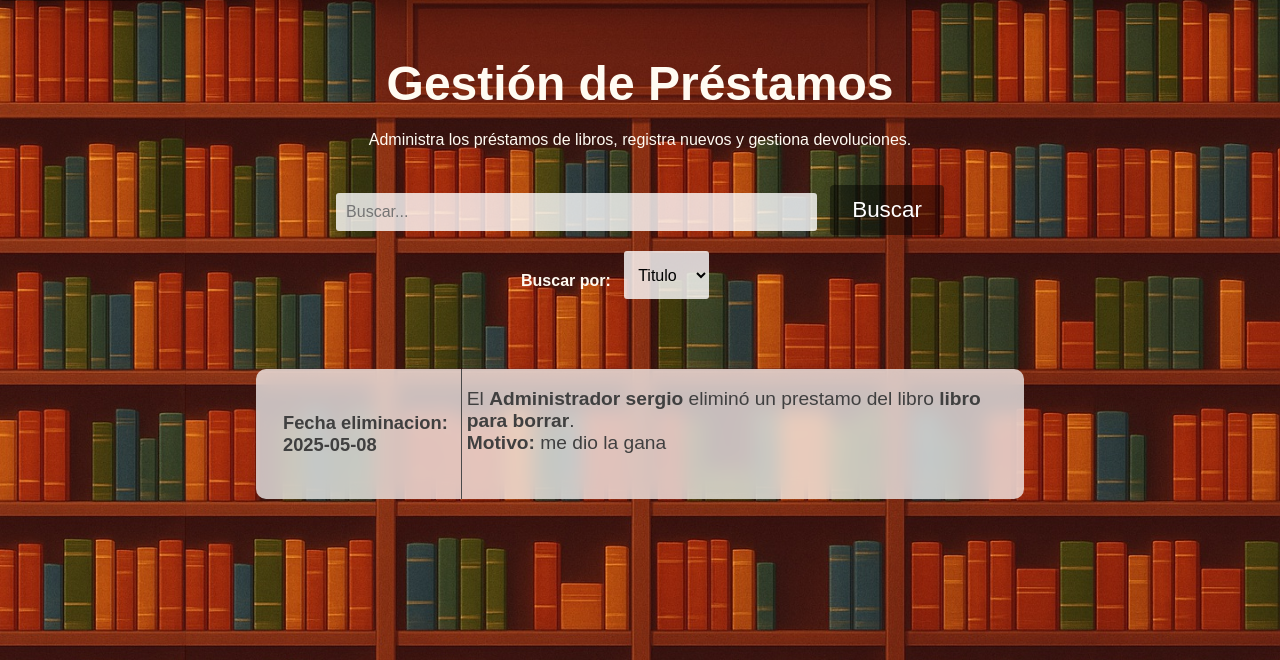
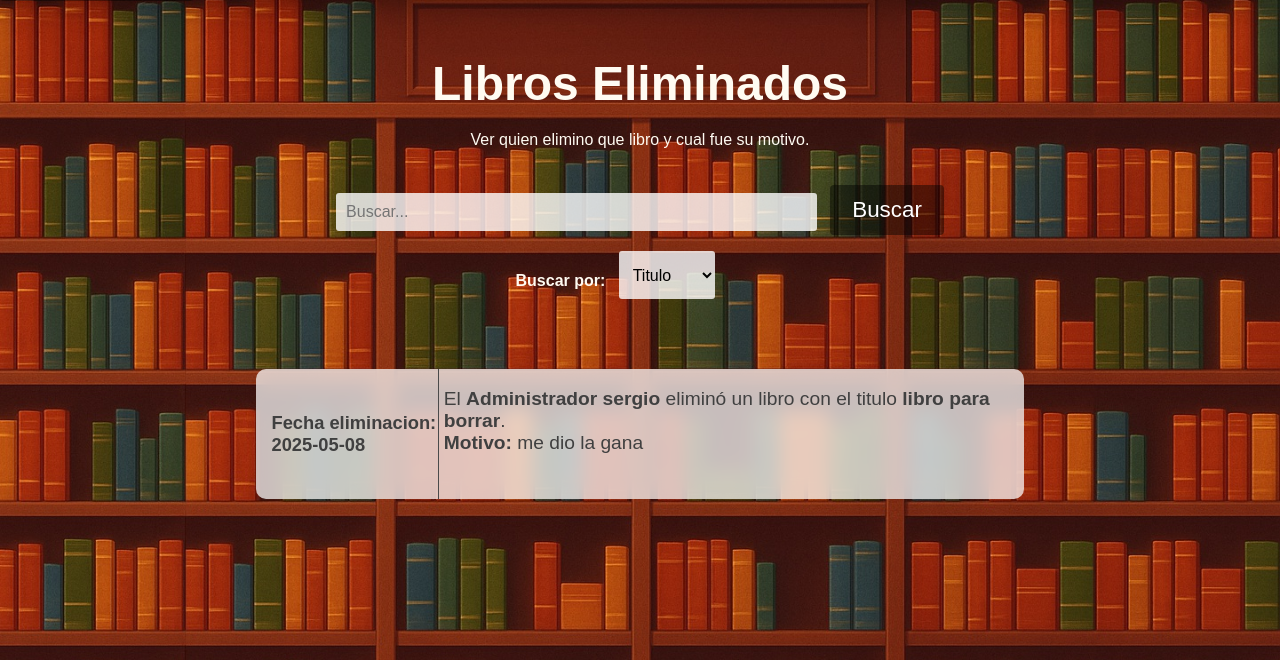
Before and after one commit to SerGioAMM/Biblioteca_V3, a Flask app: page /libros_eliminados in a window 1280 px wide. Shown: the part 71-731 px from the top of the page. Run offline with Flask 3, Linux system fonts and the light colour scheme; a user stored in the database is signed in; data comes from the database, SQL or seed files in the repository; both versions use the stored data as it was after the commit.

Commit message:
agregado modulo de libros y prestamos eliminados totalmente funcional, corregido bug de paginacion, con esto la plataforma es totalmente funcional

```diff
--- a/app.py
+++ b/app.py
@@ -363,9 +363,6 @@
 
 # ----------------------------------------------------- SUGERENCIAS DINAMICAS ----------------------------------------------------- #
 
-#TODO: Completar conforme a las sugerencias que faltan
-#? Aun no se si sugerir en la busqueda de libros
-
 @app.route("/sugerencias-lugares")
 def sugerencias_lugares():
     conexion = conexion_BD()
@@ -473,19 +470,66 @@
 
     return jsonify([fila[0] for fila in sugerencia])
 
-# ----------------------------------------------------- PRESTAMOS ----------------------------------------------------- #
-
-@app.route("/prestamos",methods = ["GET","POST"])
-def prestamos():
-    if "usuario" not in session:
-        return redirect("/") #Solo se puede acceder con session iniciada
+@app.route("/sugerencias-prestamo-eliminado-administradores")
+def sugerencias_prestamo_eliminado_administradores():
     conexion = conexion_BD()
     query = conexion.cursor()
 
+    query.execute("""select DISTINCT a.usuario from administradores a
+                    join prestamos_eliminados pe on a.id_administrador = pe.id_administrador""")
+    sugerencia = query.fetchall()
+
+    query.close()
+    conexion.close()
+
+    return jsonify([fila[0] for fila in sugerencia])
+
+@app.route("/sugerencias-prestamo-eliminado-libro")
+def sugerencias_prestamo_eliminado_libro():
+    conexion = conexion_BD()
+    query = conexion.cursor()
+
+    query.execute("""select DISTINCT titulo from prestamos_eliminados""")
+    sugerencia = query.fetchall()
+
+    query.close()
+    conexion.close()
+
+    return jsonify([fila[0] for fila in sugerencia])
+
+@app.route("/sugerencias-libro-eliminado-administradores")
+def sugerencias_libro_eliminado_administradores():
+    conexion = conexion_BD()
+    query = conexion.cursor()
+
+    query.execute("""select DISTINCT a.usuario from administradores a
+                    join libros_eliminados le on a.id_administrador = le.id_administrador""")
+    sugerencia = query.fetchall()
+
+    query.close()
+    conexion.close()
+
+    return jsonify([fila[0] for fila in sugerencia])
+
+@app.route("/sugerencias-libro-eliminado")
+def sugerencias_libro_eliminado():
+    conexion = conexion_BD()
+    query = conexion.cursor()
+
+    query.execute("""select DISTINCT titulo from libros_eliminados""")
+    sugerencia = query.fetchall()
+
+    query.close()
+    conexion.close()
+
+    return jsonify([fila[0] for fila in sugerencia])
+
+# ----------------------------------------------------- Verificar prestamos vencidos ----------------------------------------------------- #
+def verificar_vencidos():
+    conexion = conexion_BD()
+    query = conexion.cursor()
     # Obtenre la fecha actual
     hoy = datetime.today().date()
-
-    estados = request.args.get("estados", "Todos")
 
     # Buscar prestamos para verificar si estan vencidos
     query.execute("""select id_prestamo, fecha_entrega_estimada
@@ -500,12 +544,29 @@
             id_prestamo = prestamo[0]
             fecha_entrega_estimada = datetime.strptime(prestamo[1], "%Y-%m-%d").date()
 
-        #Actualiza el estado de los prestamos a vencidos cuando se pasan dela fecha estimada de entrega
-        if fecha_entrega_estimada < hoy:
-            query.execute("""update Prestamos
-                            set id_estado = 1
-                            where id_prestamo = ?""", (id_prestamo,))
-            conexion.commit()  # Guardamos los cambios
+            #Actualiza el estado de los prestamos a vencidos cuando se pasan dela fecha estimada de entrega
+            if fecha_entrega_estimada < hoy:
+                print("TEST ACTUALIZACION DE ESTADO")
+                query.execute("""update Prestamos
+                                set id_estado = 1
+                                where id_prestamo = ?""", (id_prestamo,)) #Establece estado vencido
+                conexion.commit()  # Guardamos los cambios
+    query.close()
+    conexion.close()
+
+
+# ----------------------------------------------------- PRESTAMOS ----------------------------------------------------- #
+
+@app.route("/prestamos",methods = ["GET","POST"])
+def prestamos():
+    if "usuario" not in session:
+        return redirect("/") #Solo se puede acceder con session iniciada
+    conexion = conexion_BD()
+    query = conexion.cursor()
+
+    estados = request.args.get("estados", "Todos")
+
+    verificar_vencidos()
 
     #Paginacion
     pagina = request.args.get("page", 1, type=int) #Recibe el parametro de la URL llamado page
@@ -522,7 +583,7 @@
                     from Prestamos p
                     join Libros l on p.id_libro = l.id_libro
                     join Estados e on p.id_estado = e.id_estado
-                  order by e.id_estado desc
+                  order by e.id_estado asc
                   limit ? offset ?""",(prestamos_por_pagina,offset))
     prestamos = query.fetchall()
 
@@ -535,10 +596,8 @@
     query.execute("Select Count(*) from prestamos where id_estado = 3") #Prestamos devueltos
     prestamos_devueltos = query.fetchone()[0]
 
-
     query.close()
     conexion.close()
-
 
     return render_template("prestamos.html",prestamos=prestamos,estados=estados,pagina=pagina,total_paginas=total_paginas,
                            prestamos_activos=prestamos_activos,prestamos_devueltos=prestamos_devueltos,prestamos_vencidos=prestamos_vencidos)
@@ -585,7 +644,7 @@
                     join Libros l on p.id_libro = l.id_libro
                     join Estados e on p.id_estado = e.id_estado
                     {SQL_where_busqueda}{SQL_where_estado}
-                    order by e.id_estado desc
+                    order by e.id_estado asc
                     limit {prestamos_por_pagina} offset {offset}""")
 
     query.execute("Select Count(*) from prestamos where id_estado = 1") #Prestamos vencidos
@@ -871,10 +930,56 @@
     total_prestamos = query.fetchone()[0]
     total_paginas = math.ceil(total_prestamos / prestamos_por_pagina)
 
-    query_busqueda = (f"""select a.usuario,r.rol,pe.fecha,pe.nombre_lector,pe.titulo,pe.motivo from prestamos_eliminados pe
+    _query = (f"""select a.usuario,r.rol,pe.fecha,pe.nombre_lector,pe.titulo,pe.motivo from prestamos_eliminados pe
                         join Administradores a on pe.id_administrador = a.id_administrador
                         join roles r on a.id_rol =  r.id_rol
+                        order by fecha desc
                         limit {prestamos_por_pagina} offset {offset}""")
+
+    query.execute(_query)
+    prestamos_eliminados = query.fetchall()
+
+    query.close()
+    conexion.close()
+
+
+    return render_template("prestamos_eliminados.html",prestamos_eliminados=prestamos_eliminados,pagina=pagina,total_paginas=total_paginas)
+
+
+# ----------------------------------------------------- BUSCAR Prestamo Eliminado ----------------------------------------------------- #
+
+@app.route("/buscar_prestamo_eliminado", methods = ["GET"])
+def buscar_prestamo_eliminado():
+    if "usuario" not in session:
+        return redirect("/") #Solo se puede acceder con session iniciada
+    conexion = conexion_BD()
+    query = conexion.cursor()
+
+    busqueda = request.args.get("buscar_prestamo_eliminado","")
+    #Obtiene los datos del formulario filtros en libros.html
+    filtro_busqueda = request.args.get("filtro-busqueda","Titulo")
+
+    if filtro_busqueda == "Titulo":
+        SQL_where_busqueda = (f" where pe.titulo like '%{busqueda}%'")
+    else:
+        SQL_where_busqueda = (f" where a.usuario = '{busqueda}'")
+
+    pagina = request.args.get("page", 1, type=int) #Recibe el parametro de la URL llamado page
+    prestamos_por_pagina = 10
+    offset = (pagina - 1) * prestamos_por_pagina
+
+    # Consulta para contar todos los prestamos conforme a la busqueda
+    query.execute(f"""select count(*) from prestamos_eliminados pe
+                        join administradores a on pe.id_administrador = a.id_administrador
+                        {SQL_where_busqueda}""")
+    total_prestamos_eliminados = query.fetchone()[0]
+    total_paginas = math.ceil(total_prestamos_eliminados / prestamos_por_pagina) #Calculo para cantidad de paginas, redondeando hacia arriba (ej, 2.1 = 3)
+
+    query_busqueda = (f"""select a.usuario,r.rol,pe.fecha,pe.nombre_lector,pe.titulo,pe.motivo from prestamos_eliminados pe
+                            join Administradores a on pe.id_administrador = a.id_administrador
+                            join roles r on a.id_rol =  r.id_rol
+                            {SQL_where_busqueda}
+                            limit {prestamos_por_pagina} offset {offset}""")
 
     query.execute(query_busqueda)
     prestamos_eliminados = query.fetchall()
@@ -882,8 +987,7 @@
     query.close()
     conexion.close()
 
-
-    return render_template("prestamos_eliminados.html",prestamos_eliminados=prestamos_eliminados,pagina=pagina,total_paginas=total_paginas)
+    return render_template("prestamos_eliminados.html",prestamos_eliminados=prestamos_eliminados,pagina=pagina,total_paginas=total_paginas,busqueda=busqueda,filtro_busqueda=filtro_busqueda)
 
 # ----------------------------------------------------- Libros Eliminados ----------------------------------------------------- #
 
@@ -919,6 +1023,50 @@
 
     return render_template("libros_eliminados.html",libros_eliminados=libros_eliminados,pagina=pagina,total_paginas=total_paginas)
 
+# ----------------------------------------------------- Buscar Libro Eliminado ----------------------------------------------------- #
+
+@app.route("/buscar_libro_eliminado", methods = ["GET"])
+def buscar_libro_eliminado():
+    if "usuario" not in session:
+        return redirect("/") #Solo se puede acceder con session iniciada
+    conexion = conexion_BD()
+    query = conexion.cursor()
+
+    busqueda = request.args.get("buscar_libro_eliminado","")
+    #Obtiene los datos del formulario filtros en libros.html
+    filtro_busqueda = request.args.get("filtro-busqueda","Titulo")
+
+    if filtro_busqueda == "Titulo":
+        SQL_where_busqueda = (f" where le.titulo like '%{busqueda}%'")
+    else:
+        SQL_where_busqueda = (f" where a.usuario = '{busqueda}'")
+
+    #Paginacion
+    pagina = request.args.get("page", 1, type=int) #Recibe el parametro de la URL llamado page
+    libros_por_pagina = 10
+    offset = (pagina - 1) * libros_por_pagina
+
+    # Consulta para contar todos los libros
+    query.execute("select count(*) from libros_eliminados")
+    total_libros = query.fetchone()[0]
+    total_paginas = math.ceil(total_libros / libros_por_pagina)
+
+    query_busqueda = (f"""select a.usuario,r.rol,le.fecha,le.titulo,le.motivo from libros_eliminados le
+                        join Administradores a on le.id_administrador = a.id_administrador
+                        join roles r on a.id_rol =  r.id_rol
+                        {SQL_where_busqueda}
+                        limit {libros_por_pagina} offset {offset}""")
+
+    query.execute(query_busqueda)
+    libros_eliminados = query.fetchall()
+
+    query.close()
+    conexion.close()
+
+
+    return render_template("libros_eliminados.html",libros_eliminados=libros_eliminados,pagina=pagina,total_paginas=total_paginas,busqueda=busqueda,filtro_busqueda=filtro_busqueda)
+
+
 # ----------------------------------------------------- APP ----------------------------------------------------- #
 
 if __name__ == "__main__":
--- a/static/estilo_libros.css
+++ b/static/estilo_libros.css
@@ -439,7 +439,7 @@
         gap: 1.2rem;
         margin: 2rem 1rem;
         height: auto;
-        top: 60%;
+        top: 55%;
         width: 80%;
 
     }
--- a/static/estilo_prestamos.css
+++ b/static/estilo_prestamos.css
@@ -234,7 +234,7 @@
         gap: 1.2rem;
         margin: 2rem 1rem;
         height: auto;
-        top: 56%;
+        top: 55%;
         width: 80%;
     }
     .prestamo {
--- a/static/estilo_prestamos_eliminados.css
+++ b/static/estilo_prestamos_eliminados.css
@@ -4,6 +4,7 @@
 
 #span-info-prestamos{
     padding-left: 5px;
+    max-width: 660px;
     width: auto;
     font-size: 120%;
     justify-content: flex-start;
@@ -11,7 +12,7 @@
 }
 .span-fechas{
     align-items: center;
-    width: 30%;
+    width: 25%;
     border-right: solid 1px #4a4a4a;
 }
 .span-fechas h2{
@@ -30,3 +31,8 @@
         border-top: solid 1px #4a4a4a;
     }
 }
+@media (max-width: 480px) {
+    .contendor-prestamos{
+        top: 65%;
+    }
+}
--- a/static/estilo_usuarios.css
+++ b/static/estilo_usuarios.css
@@ -193,7 +193,7 @@
         gap: 1.2rem;
         margin: 2rem 1rem;
         height: auto;
-        top: 56%;
+        top: 55%;
         width: 90%;
     }
     .usuario {
@@ -276,6 +276,6 @@
 
 @media (max-width: 480px) {
     .contendor-usuarios{
-        top: 75%;
+        top: 65%;
     }
 }
--- a/static/js/sugerencias.js
+++ b/static/js/sugerencias.js
@@ -26,7 +26,7 @@
   caja_sugerencias.innerHTML = '';
 }
 
-document.querySelectorAll('.input-lugar, .input-editorial, .buscar, .buscar-libro-prestamo, .buscar-prestamo, .buscar-usuario').forEach(input => {
+document.querySelectorAll('.input-lugar, .input-editorial, .buscar, .buscar-libro-prestamo, .buscar-prestamo, .buscar-usuario, .buscar-prestamo-eliminado, .buscar-libro-eliminado').forEach(input => {
   input.addEventListener('focus', () => {
     inputActivo = input;
     moverSugerencias(input);
@@ -71,10 +71,20 @@
     else if(input.classList.contains('buscar-usuario')){
       endpoint = '/sugerencias-usuarios';
     }
-
-    /*else if (input.classList.contains('input-autor')) {
-      endpoint = '/sugerencias-autores';
-    }*/
+    else if(input.classList.contains('buscar-prestamo-eliminado')){
+      if(filtro.value == "Titulo"){
+        endpoint = '/sugerencias-prestamo-eliminado-libro';
+      }else if(filtro.value == "Administrador"){
+        endpoint = '/sugerencias-prestamo-eliminado-administradores';
+      }
+    }
+    else if(input.classList.contains('buscar-libro-eliminado')){
+      if(filtro.value == "Titulo"){
+        endpoint = '/sugerencias-libro-eliminado';
+      }else if(filtro.value == "Administrador"){
+        endpoint = '/sugerencias-libro-eliminado-administradores';
+      }
+    }
 
     fetch(endpoint)
       .then(r => r.json())
--- a/templates/libros_eliminados.html
+++ b/templates/libros_eliminados.html
@@ -42,9 +42,9 @@
         {% endif %}
 
         <div class="div-busqueda">
-            <form class="frm-prestamos" action="/buscar_prestamo" method="GET">
-                <label for="buscar_prestamo"><h1>Gestión de Préstamos</h1>Administra los préstamos de libros, registra nuevos y gestiona devoluciones.</label><br><br><br>
-                <input class="buscar-prestamo" id="cuadro-busqueda" type="text" name="buscar_prestamo" autocomplete="off" placeholder="Buscar...">&nbsp;&nbsp;
+            <form class="frm-prestamos" action="/buscar_libro_eliminado" method="GET">
+                <label for="buscar_libro_eliminado"><h1>Libros Eliminados</h1>Ver quien elimino que libro y cual fue su motivo.</label><br><br><br>
+                <input class="buscar-libro-eliminado" id="cuadro-busqueda" type="text" name="buscar_libro_eliminado" autocomplete="off" placeholder="Buscar...">&nbsp;&nbsp;
 
                 <section class="menu-filtros">
                     <nav>
@@ -58,11 +58,11 @@
                                     {% endif %}>
                                     Titulo
                                 </option>
-                                <option value="Lector"
-                                    {% if filtro_busqueda == "Lector" %}
+                                <option value="Administrador"
+                                    {% if filtro_busqueda == "Administrador" %}
                                         selected
                                     {% endif %}>
-                                    Lector
+                                    Usuario
                                 </option>
                             </select>
                         </section>
@@ -86,8 +86,8 @@
                 </span><!-- Fecha  -->
 
                 <span id="span-info-prestamos">
-                    <p> El <strong>{{libro[1]}}&nbsp;{{libro[0]}}</strong> eliminó un prestamo
-                        del libro <strong>{{libro[3]}}</strong>.
+                    <p> El <strong>{{libro[1]}}&nbsp;{{libro[0]}}</strong> eliminó un libro
+                        con el titulo <strong>{{libro[3]}}</strong>.
                     <br><strong>Motivo: </strong>{{libro[4]}}</p>
                 </span>
             </div>
@@ -98,19 +98,21 @@
 
         <div class="paginacion">
             {% if pagina > 1 %} <!-- Verifica que la pagina actual sea despues de la primera, para mostrar un boton de "Anterior" -->
-                <a href="{{ url_for('buscar_prestamo', page=pagina - 1, buscar_prestamo=busqueda, estados=estados, filtro_busqueda=filtro_busqueda) }}">Anterior</a> <!-- Este enlace lleva a la pagina anterior "pagina-1" -->
+                <a href="{{ url_for('buscar_libro_eliminado', page=pagina - 1, buscar_libro_eliminado=busqueda, estados=estados, filtro_busqueda=filtro_busqueda) }}">Anterior</a> <!-- Este enlace lleva a la pagina anterior "pagina-1" -->
             {% endif %}
 
-            {% for p in range(1, total_paginas + 1) %}
-                {% if p == pagina %} <!-- Verifica cual es la pagina actual para aplicarle otro estilo -->
-                    <strong>{{ p }}</strong>
-                {% else %} <!-- Genera todos los demas enlaces o "numeros de pagina", "[1],[2],[3]" -->
-                    <a href="{{ url_for('buscar_prestamo', page=p, buscar_prestamo=busqueda, estados=estados, filtro_busqueda=filtro_busqueda) }}">{{ p }}</a>
+            {% for p in range(pagina - 1, pagina + 2) %}
+                {% if 1 <= p <= total_paginas %}
+                    {% if p == pagina %}
+                        <strong>{{ p }}</strong>
+                    {% else %}
+                        <a href="{{ url_for('buscar_libro_eliminado', page=p, buscar_libro_eliminado=busqueda, filtro_busqueda=filtro_busqueda) }}">{{ p }}</a>
+                    {% endif %}
                 {% endif %}
             {% endfor %}
 
             {% if pagina < total_paginas %} <!-- Verifica que la pagina actual no sea la ultima, para mostrar un boton de "Siguiente" -->
-                <a href="{{ url_for('buscar_prestamo', page=pagina + 1, buscar_prestamo=busqueda, estados=estados, filtro_busqueda=filtro_busqueda) }}">Siguiente</a> <!-- Este enlace lleva a la pagina siguiente "pagina+1" -->
+                <a href="{{ url_for('buscar_libro_eliminado', page=pagina + 1, buscar_libro_eliminado=busqueda, estados=estados, filtro_busqueda=filtro_busqueda) }}">Siguiente</a> <!-- Este enlace lleva a la pagina siguiente "pagina+1" -->
             {% endif %}
         </div>
     </main>
```
Also changed, not shown: templates/libros.html (+7 -5 lines), templates/prestamos.html (+7 -5 lines), templates/prestamos_eliminados.html (+15 -13 lines), Data/Biblioteca_GM.db.
